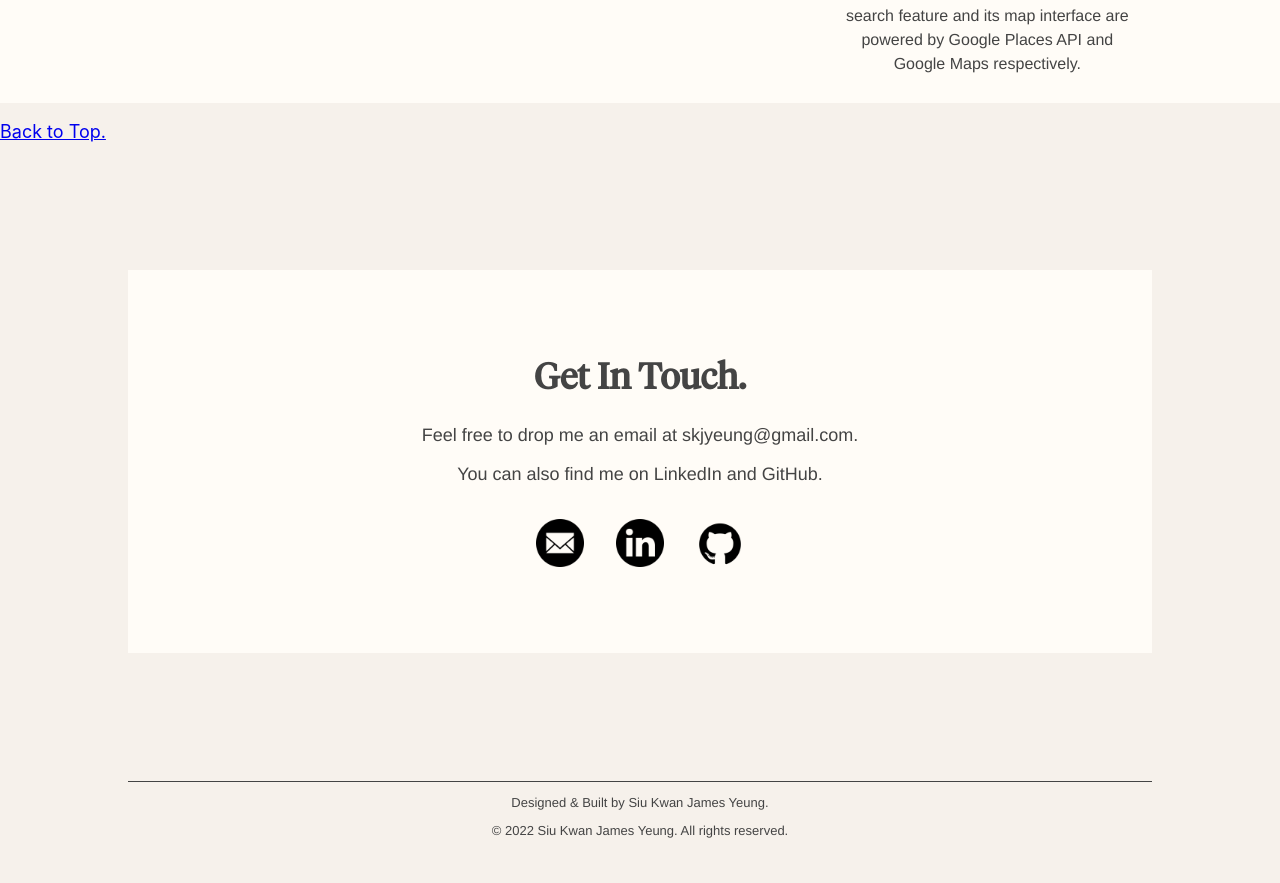
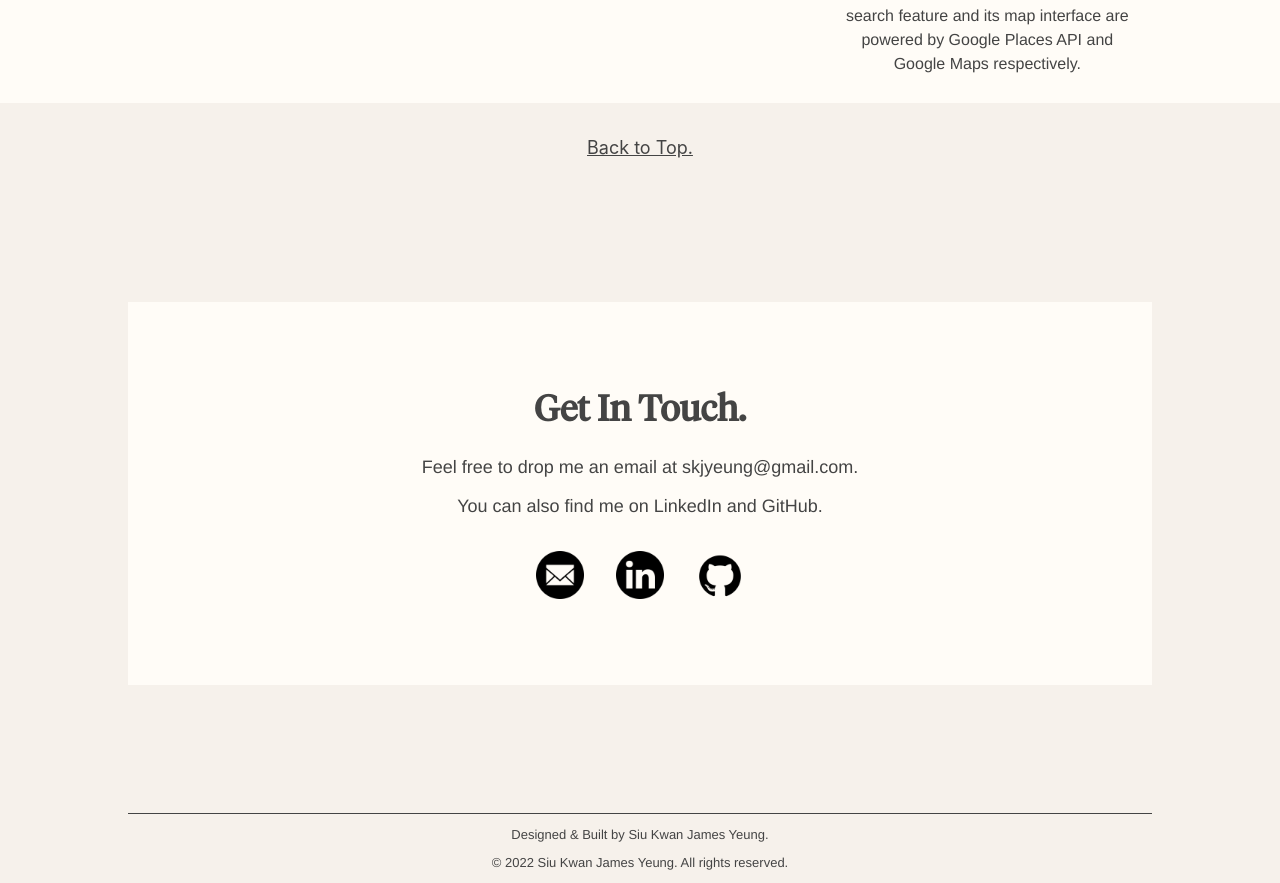
Before and after one commit to OneInfiniteLoops/Portfolio, a React (Create React App) app: page / in a window 1280 px wide. Shown: the part 2367-3250 px from the top of the page. Before the commit the page ends 3218 px from the top, so only its background shows below. Built offline with nearby package versions, Linux system fonts and the light colour scheme.

Commit message:
Adds styling to back-to-top link

```diff
--- a/src/App.css
+++ b/src/App.css
@@ -280,6 +280,21 @@ html {
   opacity: 50%;
 }
 
+#back-to-top {
+  padding: 1rem;
+  color: #444;
+  justify-content: center;
+  display: flex;
+}
+
+#back-to-top:hover {
+  color: rgb(136, 136, 136);
+}
+
+#back-to-top:visited {
+  color: #444;
+}
+
 #contact {
   font-family: Tiempos Headline;
   background-color: #fffcf7;
```
